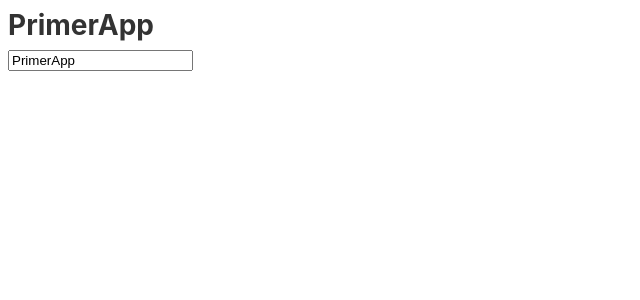
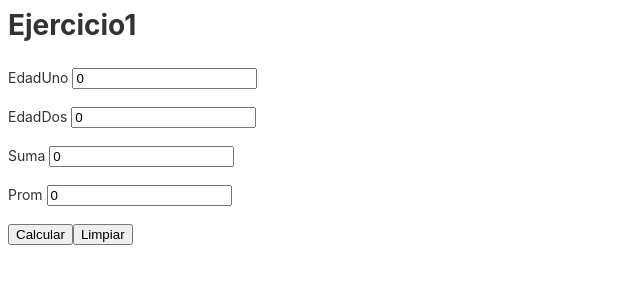
Before and after one commit to santiortizutn/HerokuLab4, an Angular app: page / in a window 1280 px wide. Shown: the top 300 px of the page, without its empty margins (0-640 px from the left). Built offline with nearby package versions, Linux system fonts and the light colour scheme.

Commit message:
Ejercicio1 Punto1

```diff
--- a/src/app/app.component.html
+++ b/src/app/app.component.html
@@ -1,8 +1,36 @@
 <h1>
   {{title}}
 </h1>
+<br>
+<div>
+  <label>EdadUno </label>
+  <input type="number"  [(ngModel)] = "edadUno">
+</div>
 
-<input type="text"  [(ngModel)] = "title">
+<br>
+<div>
+  <label>EdadDos </label>
+  <input type="number"  [(ngModel)] = "edadDos">
+</div>
+<br>
+<div>
+  <label>Suma </label>
+  <input type="number"  [(ngModel)] = "sum">
+</div>
+
+<br>
+<div>
+  <label>Prom </label>
+  <input type="number"  [(ngModel)] = "prom">
+</div>
+
+<br>
+<div>
+  <button (click)="calcular()">Calcular</button>
+  <button (click)="limpiar()">Limpiar</button>
+</div>
+
+
 
 
 <router-outlet></router-outlet>
--- a/src/app/app.component.ts
+++ b/src/app/app.component.ts
@@ -6,5 +6,31 @@ import { Component } from '@angular/core';
   styleUrls: ['./app.component.css']
 })
 export class AppComponent {
-  title = 'PrimerApp';
+
+  title = 'Ejercicio1';
+  edadUno:number = 0;
+  edadDos:number = 0;
+  prom:number = 0;
+  sum:number = 0;
+
+
+  suma(){
+    this.sum = this.edadUno + this.edadDos;
+  }
+
+  promedio(){
+    this.prom = (this.edadUno + this.edadDos) / 2;
+  }
+
+  calcular(){
+    this.suma();
+    this.promedio();
+  }
+
+  limpiar(){
+    this.edadUno = 0;
+    this.edadDos = 0;
+    this.prom = 0;
+    this.sum = 0;
+  }
 }
--- a/src/index.html
+++ b/src/index.html
@@ -2,7 +2,7 @@
 <html lang="en">
 <head>
   <meta charset="utf-8">
-  <title>PrimerApp</title>
+  <title>Ejercicio1</title>
   <base href="/">
   <meta name="viewport" content="width=device-width, initial-scale=1">
   <link rel="icon" type="image/x-icon" href="favicon.ico">
```
Also changed, not shown: 1 other file (tests, documents, lock files or other folders).
